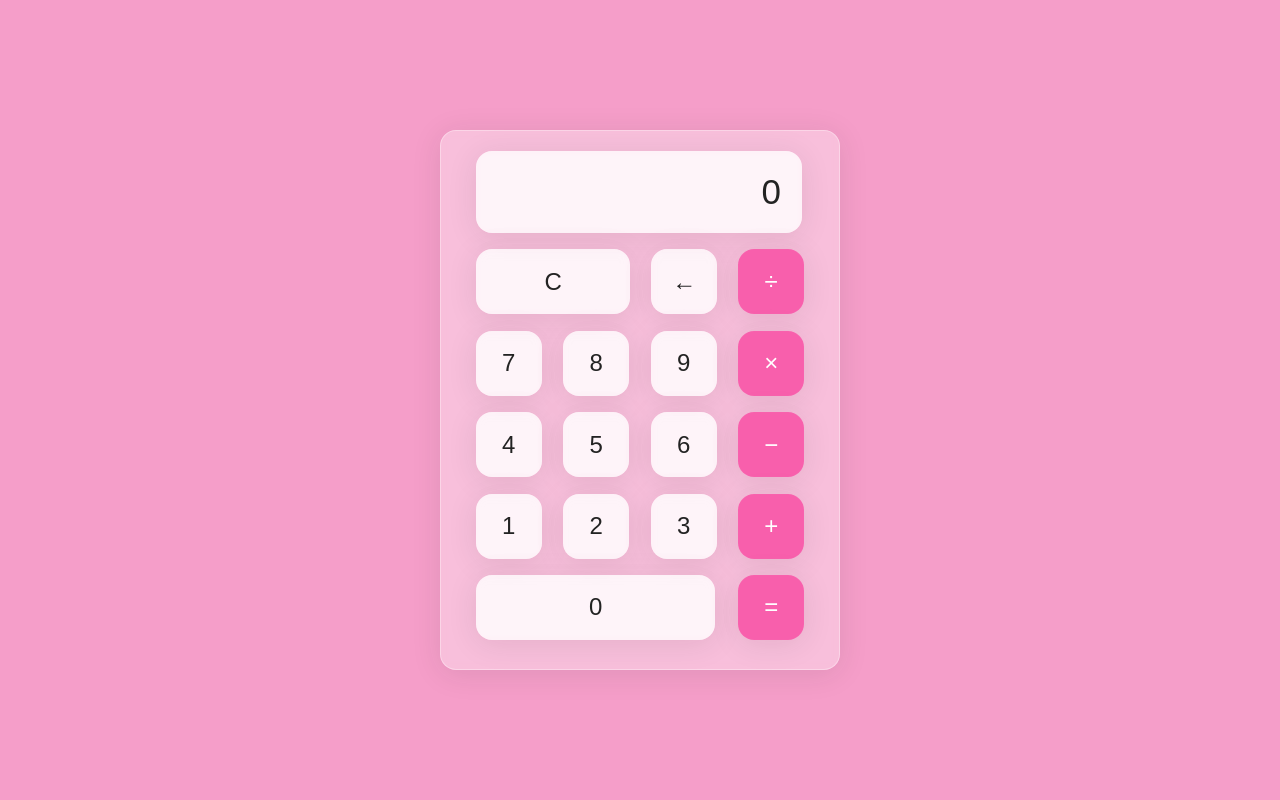
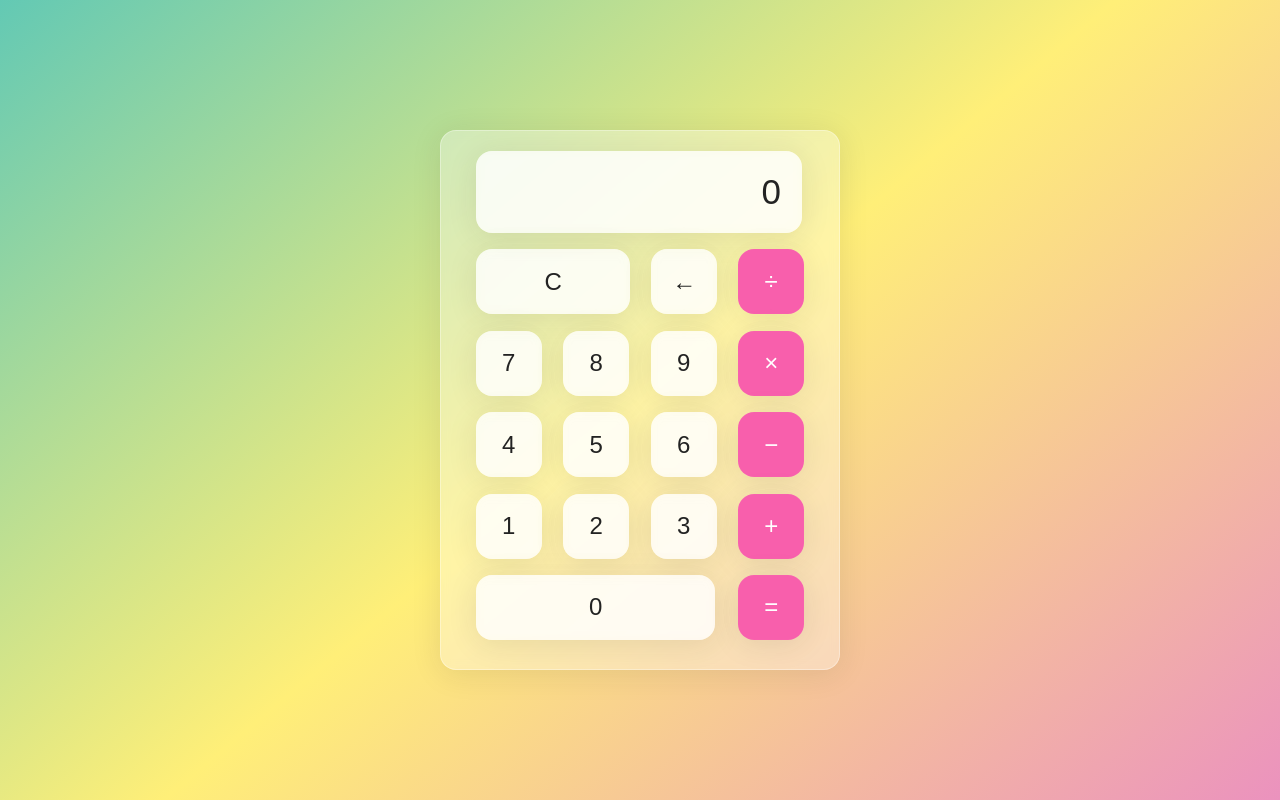
Before and after one commit to ChitsanupongPreecharat/mini-website-project, a plain HTML site: page Calculator/index.html in a window 1280 px wide. Drawn offline with Linux system fonts and the light colour scheme.

Commit message:
Update style.css

```diff
--- a/Calculator/style.css
+++ b/Calculator/style.css
@@ -11,7 +11,7 @@ html{
 
 body{
     align-items: center;
-    background: #f59ec9;
+    background: linear-gradient(320deg,#eb92be,#ffef78,#63c9b4);
     display: flex;
     font-family: 'Dosis',sans-serif;
     font-display: swap;
```
